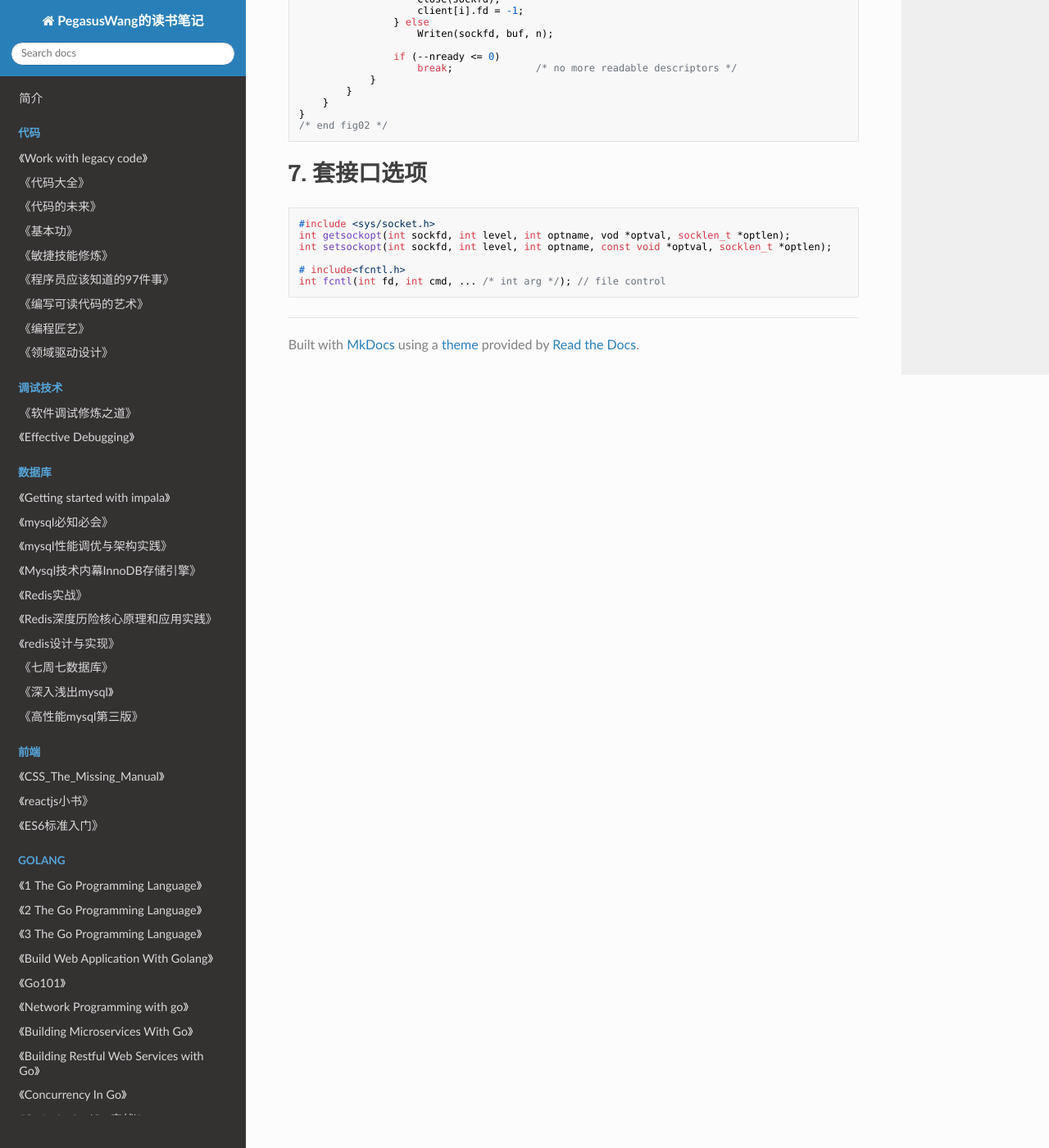
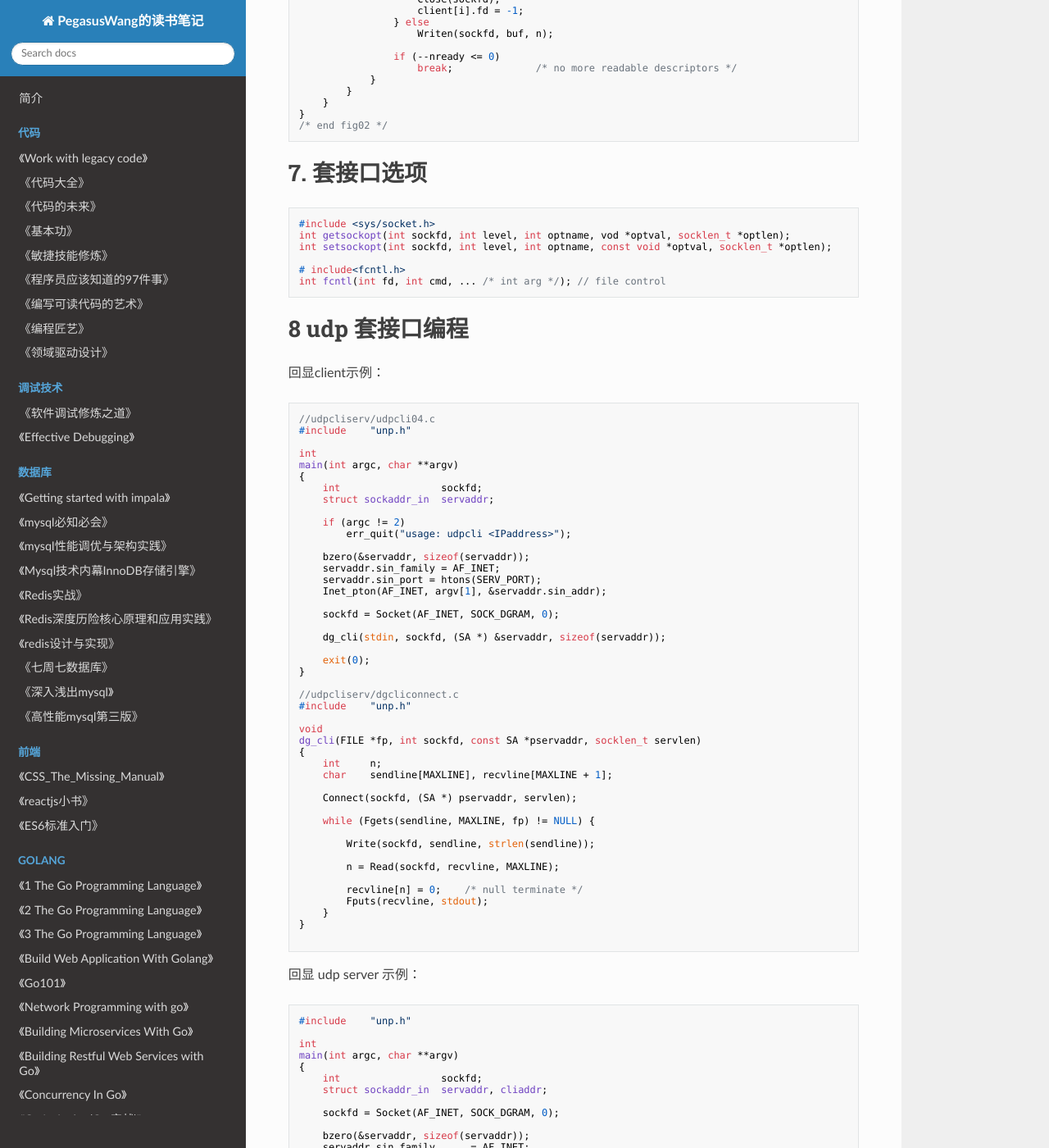
Before and after one commit to PegasusWang/booknotes, an MkDocs documentation site: the page built from docs/unix_linux/unix网络编程卷一.md, in a window 1280 px wide and 1400 px high, scrolled down 5503 px. Shown: the whole window at 82% size. Built offline with MkDocs 1.6.1, drawn with Linux system fonts in a browser that asks for light colours; nearby versions of some CDN libraries; old or Windows-style settings are respelled for this version of MkDocs; some of the changed text lies outside the part shown.

Commit message:
udp echo client/server

````diff
--- a/docs/unix_linux/unix网络编程卷一.md
+++ b/docs/unix_linux/unix网络编程卷一.md
@@ -392,3 +392,109 @@
 # include<fcntl.h>
 int fcntl(int fd, int cmd, ... /* int arg */); // file control
 ```
+
+# 8 udp 套接口编程
+
+回显client示例：
+
+```c
+//udpcliserv/udpcli04.c
+#include	"unp.h"
+
+int
+main(int argc, char **argv)
+{
+	int					sockfd;
+	struct sockaddr_in	servaddr;
+
+	if (argc != 2)
+		err_quit("usage: udpcli <IPaddress>");
+
+	bzero(&servaddr, sizeof(servaddr));
+	servaddr.sin_family = AF_INET;
+	servaddr.sin_port = htons(SERV_PORT);
+	Inet_pton(AF_INET, argv[1], &servaddr.sin_addr);
+
+	sockfd = Socket(AF_INET, SOCK_DGRAM, 0);
+
+	dg_cli(stdin, sockfd, (SA *) &servaddr, sizeof(servaddr));
+
+	exit(0);
+}
+
+//udpcliserv/dgcliconnect.c
+#include	"unp.h"
+
+void
+dg_cli(FILE *fp, int sockfd, const SA *pservaddr, socklen_t servlen)
+{
+	int		n;
+	char	sendline[MAXLINE], recvline[MAXLINE + 1];
+
+	Connect(sockfd, (SA *) pservaddr, servlen);
+
+	while (Fgets(sendline, MAXLINE, fp) != NULL) {
+
+		Write(sockfd, sendline, strlen(sendline));
+
+		n = Read(sockfd, recvline, MAXLINE);
+
+		recvline[n] = 0;	/* null terminate */
+		Fputs(recvline, stdout);
+	}
+}
+
+```
+
+回显 udp server 示例：
+
+```c
+#include	"unp.h"
+
+int
+main(int argc, char **argv)
+{
+	int					sockfd;
+	struct sockaddr_in	servaddr, cliaddr;
+
+	sockfd = Socket(AF_INET, SOCK_DGRAM, 0);
+
+	bzero(&servaddr, sizeof(servaddr));
+	servaddr.sin_family      = AF_INET;
+	servaddr.sin_addr.s_addr = htonl(INADDR_ANY);
+	servaddr.sin_port        = htons(SERV_PORT);
+
+	Bind(sockfd, (SA *) &servaddr, sizeof(servaddr));
+
+	dg_echo(sockfd, (SA *) &cliaddr, sizeof(cliaddr));
+}
+
+
+#include	"unp.h"
+
+static void	recvfrom_int(int);
+static int	count;
+
+void
+dg_echo(int sockfd, SA *pcliaddr, socklen_t clilen)
+{
+	socklen_t	len;
+	char		mesg[MAXLINE];
+
+	Signal(SIGINT, recvfrom_int);
+
+	for ( ; ; ) {
+		len = clilen;
+		Recvfrom(sockfd, mesg, MAXLINE, 0, pcliaddr, &len);
+
+		count++;
+	}
+}
+
+static void
+recvfrom_int(int signo)
+{
+	printf("\nreceived %d datagrams\n", count);
+	exit(0);
+}
+```
````
